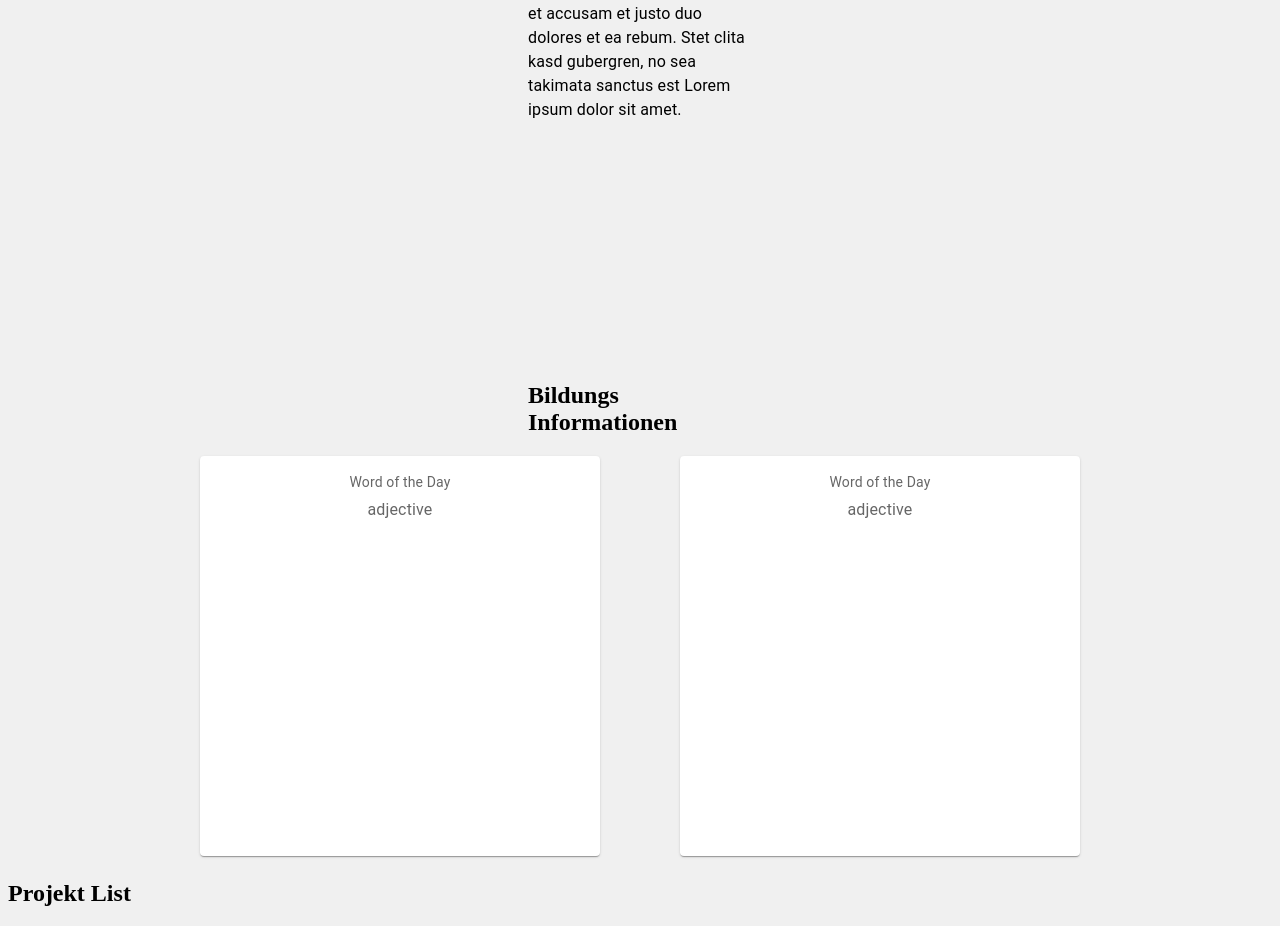
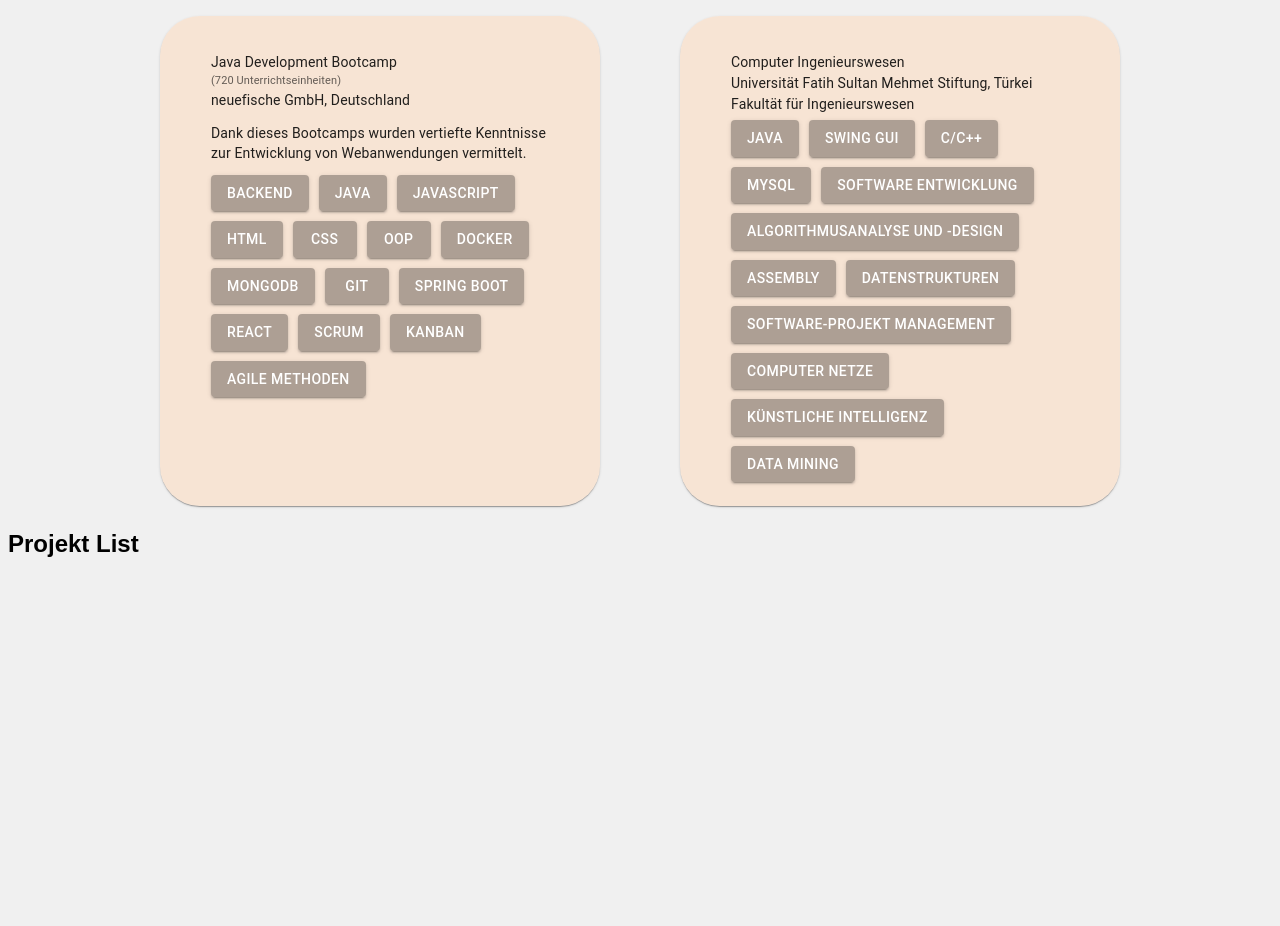
Before and after one commit to betulEZ/portfolio, a React (Vite) app: page / in a window 1280 px wide. Shown: the part 1180-2106 px from the top of the page. After the commit the page ends 1758 px from the top, so only its background shows below. Built offline with nearby package versions, Linux system fonts and the light colour scheme.

Commit message:
add Education Component

```diff
--- a/src/component/AboutMe.css
+++ b/src/component/AboutMe.css
@@ -1,7 +1,7 @@
 .about-me {
     margin-top: 260px; /* Yukarıdan 10px boşluk bırakır */
-    margin-right: 520px; /* Sağdan 20px boşluk bırakır */
-    margin-left: 520px; /* Soldan 20px boşluk bırakır */
+    margin-right: 26%; /* Sağdan yüzde 10 genişlikte boşluk bırakır */
+    margin-left: 26%; /* Soldan yüzde 10 genişlikte boşluk bırakır */
 }
 
 h1 {
@@ -15,9 +15,9 @@ h4{
     margin-bottom: 220px; /* H4 başlığından sonra 20px boşluk bırakır */
 }
 img {
-    width: 340px; /* Resmin genişliği */
+    width: 370px; /* Resmin genişliği */
     height: auto; /* Otomatik olarak yükseklik ayarla (orantılı olarak) */
-    margin-left: 80px;
+    margin-left: 90px;
     border-radius: 10px; /* Köşeleri yuvarlar */
     box-shadow: 0 0 30px rgba(0, 0, 0, 0.3); /* Hafif bir gölge ekler */
     transition: transform 0.3s ease; /* Mouse üzerine geldiğinde hafif bir büyüme efekti ekler */
@@ -30,5 +30,5 @@ img:hover {
 .container {
     display: flex; /* Flexbox'u etkinleştir */
     align-items: center; /* Elemanları dikeyde hizala */
-    margin-bottom: -50px;
+    margin-bottom: -6%;
 }
--- a/src/component/Education.css
+++ b/src/component/Education.css
@@ -3,16 +3,20 @@
     text-align: center; /* Kartları yatay olarak ortalar */
 }
 
-.card {
+.card-new{
     width: 400px; /* Kart genişliği */
-    height: 400px; /* Kart yüksekliği */
+    height: 450px; /* Kart yüksekliği */
     display: inline-block; /* Kartları yan yana hizalar */
     margin: 0 40px; /* Kartlar arasında 20 piksel boşluk bırakır */
 }
 
 .education {
-    margin-top: 260px; /* Yukarıdan 10px boşluk bırakır */
-    margin-right: 520px; /* Sağdan 20px boşluk bırakır */
-    margin-left: 520px; /* Soldan 20px boşluk bırakır */
-
+    margin-top: 200px; /* Yukarıdan 10px boşluk bırakır */
+    margin-left: 26%; /* Soldan 20px boşluk bırakır */
 }
+.card-content {
+    display: flex;
+    flex-direction: column;
+    align-items: flex-start; /* Yazıları sol kenara hizalar */
+    margin-left: 15px;
+}
--- a/src/component/Education.tsx
+++ b/src/component/Education.tsx
@@ -1,38 +1,112 @@
-import {Card, CardContent, Typography} from "@mui/material";
+import {Button, Card, CardContent, Typography} from "@mui/material";
 import './Education.css'
 export default function Education(){
+    const items = [
+        'Backend',
+        'Java',
+        'JavaScript',
+        'HTML',
+        'CSS',
+        'OOP',
+        'Docker',
+        'MongoDB',
+        'Git',
+        'Spring Boot',
+        'React',
+        'Scrum',
+        'Kanban',
+        'Agile Methoden'
+    ];
+    const uniItems = [
+        'Java',
+        'Swing GUI',
+        'C/C++',
+        'MySQL',
+        'Software Entwicklung',
+        'Algorithmusanalyse und -design',
+        'Assembly',
+        'Datenstrukturen',
+        'Software-Projekt Management',
+        'Computer Netze',
+        'Künstliche Intelligenz',
+        'Data Mining',
+
+    ];
     return(
         <>
             <div className="education">
                 <h2>Bildungs Informationen</h2>
             </div>
             <div className="card-container">
+                <Card className="card-new" sx={{  backgroundColor: 'rgba(255, 218, 185, 0.5)', padding: '20px', borderRadius: '40px' }} >
+                    <CardContent className="card-content" >
+                        <Typography sx={{fontSize: 14}}>
+                            Java Development Bootcamp
+                        </Typography>
+                        <Typography sx={{fontSize: 11}} color="text.secondary">
+                            (720 Unterrichtseinheiten)
+                        </Typography>
+                        <Typography sx={{fontSize: 14, mb: 1.5,}}>
+                            neuefische GmbH, Deutschland
+                        </Typography>
+                        <Typography sx={{fontSize: 14, mb: 1.5, textAlign: 'left'}} variant="body2">
+                            Dank dieses Bootcamps wurden vertiefte Kenntnisse
+                            zur Entwicklung von Webanwendungen vermittelt.
+                        </Typography>
 
+                        <div style={{marginBottom: '10px',textAlign: 'left'}}>
+                            {items.map((item, index) => (
+                                <Button
+                                    key={index}
+                                    variant="contained"
+                                    sx={{
+                                        backgroundColor: 'rgba(0, 0, 0, 0.3)',
+                                        pointerEvents: 'none',
+                                        marginRight: '10px',
+                                        marginBottom: '10px'
+                                    }}
+                                >
+                                    {item}
+                                </Button>
+                            ))}
+                        </div>
+                    </CardContent>
+                </Card>
 
-            <Card className="card">
-                <CardContent>
-                    <Typography sx={{fontSize: 14}} color="text.secondary" gutterBottom>
-                        Word of the Day
-                    </Typography>
+                <Card className="card-new" sx={{  backgroundColor: 'rgba(255, 218, 185, 0.5)', padding: '20px', borderRadius: '40px' }}>
+                    <CardContent className="card-content">
+                        <Typography sx={{fontSize: 14}}>
+                            Computer Ingenieurswesen
+                        </Typography>
+                        <Typography sx={{fontSize: 14}}>
+                            Universität Fatih Sultan Mehmet Stiftung, Türkei
+                        </Typography>
+                        <Typography sx={{fontSize: 14}}>
+                            Fakultät für Ingenieurswesen
+                        </Typography>
 
-                    <Typography sx={{mb: 1.5}} color="text.secondary">
-                        adjective
-                    </Typography>
+                        <Typography sx={{fontSize: 14, textAlign: 'left'}} color="text.secondary" gutterBottom>
 
-                </CardContent>
-            </Card>
-            <Card className="card">
-                <CardContent>
-                    <Typography sx={{fontSize: 14}} color="text.secondary" gutterBottom>
-                        Word of the Day
-                    </Typography>
+                        </Typography>
+                        <div style={{marginBottom: '10px', textAlign: 'left'}}>
+                            {uniItems.map((item, index) => (
+                                <Button
+                                    key={index}
+                                    variant="contained"
+                                    sx={{
+                                        backgroundColor: 'rgba(0, 0, 0, 0.3)',
+                                        pointerEvents: 'none',
+                                        marginRight: '10px',
+                                        marginBottom: '10px'
+                                    }}
+                                >
+                                    {item}
+                                </Button>
+                            ))}
+                        </div>
 
-                    <Typography sx={{mb: 1.5}} color="text.secondary">
-                        adjective
-                    </Typography>
-
-                </CardContent>
-            </Card>
+                    </CardContent>
+                </Card>
             </div>
         </>
     );
--- a/src/component/Navbar.css
+++ b/src/component/Navbar.css
@@ -5,9 +5,13 @@
     margin: 0 ;
 }
 .grid{
-    margin-right: 340px;
+    margin-right: 16%;
     justify-content: flex-end;
 }
+.grid > .MuiGrid-item {
+    margin-right: 4%; /* Sağ tarafta 20 piksel boşluk bırakır */
+}
+
 .button-style {
     background-color: coral !important;;
     color: white;
--- a/src/component/Navbar.tsx
+++ b/src/component/Navbar.tsx
@@ -7,7 +7,7 @@ export default function Navbar() {
             <Box >
               <AppBar style={{ backgroundColor: 'coral' }}>
                 <Toolbar>
-                <Grid className="grid" container spacing={8} >
+                <Grid className="grid" container>
                     <Grid item>
                         <Button className="button-style" variant="contained">ÜBER MICH</Button>
                     </Grid>
--- a/src/index.css
+++ b/src/index.css
@@ -1,3 +1,4 @@
 body {
     background-color: #f0f0f0;
+    font-family: Bahnschrift, sans-serif;
 }
```
